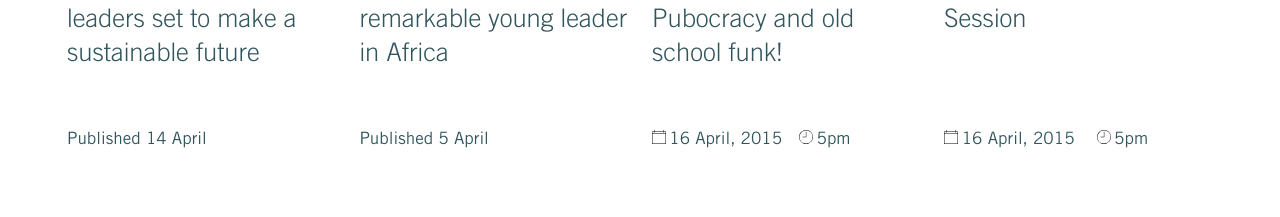
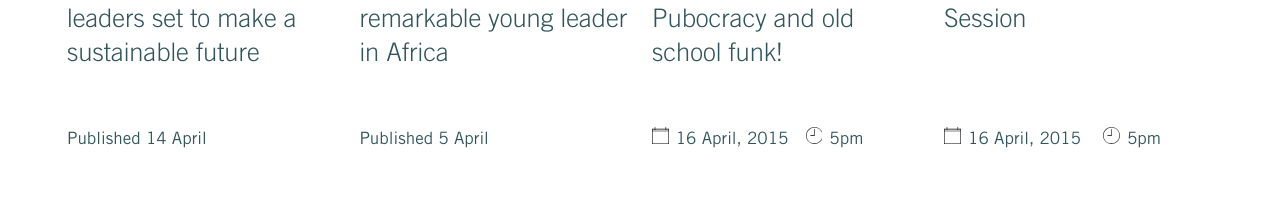
Before and after one commit to ashok-softscripts/csl-html, a website: page index.html in a window 1280 px wide. Shown: the part 2364-2581 px from the top of the page. Drawn offline with Linux system fonts and the light colour scheme; files whose address does not match are found by name.

Commit message:
Updatead img alt attr and date/time icon position

```diff
--- a/app/scss/modules/_icons.scss
+++ b/app/scss/modules/_icons.scss
@@ -2,15 +2,15 @@
     &_date {
         @include svg-frame(16, 16);
         display: inline-block;
-        margin-right: 0.2em;
-        width: 14/17 * 1em;
+        margin-right: 0.4em;
+        width: 16/16 * 1em;
     }
 	&_time {
         @include svg-frame(16, 16);
         display: inline-block;
-        margin-right: 0.2em;
+        margin-right: 0.4em;
 		margin-left: 1em;
-        width: 14/17 * 1em;
+        width: 16/16 * 1em;
     }
     &_back {
         @include svg-frame(12, 14);
--- a/index.html
+++ b/index.html
@@ -154,14 +154,14 @@
 						<a href="#" class="news__cover filter-sepia"><img src="images/event1.jpg" alt="Event 1" /></a>
 						<h3>Event</h3>
 						<div class="news__excerpt"><p>Sydney Alumni Pubocracy and old school funk!</p></div>
-						<div class="news__publish"><span class="icon_date svg-frame"><img src="images/icons/icon-date.svg" class="inject-me" /></span>16 April, 2015<span class="icon_time svg-frame"><img src="images/icons/icon-time.svg" class="inject-me" /></span>5pm</div>
+						<div class="news__publish"><span class="icon_date svg-frame"><img src="images/icons/icon-date.svg" class="inject-me" alt="16 April, 2015" /></span>16 April, 2015<span class="icon_time svg-frame"><img src="images/icons/icon-time.svg" class="inject-me" alt="5pm" /></span>5pm</div>
 					</div>
 					<div class="news__item">
 						<a href="#" class="news__cover filter-sepia"><img src="images/event2.jpg" alt="Event 2" /></a>
 						<h3>Event</h3>
 						<div class="news__excerpt"><p>Fellowship information Session</p></div>
 						<div class="news__publish">
-							<span class="icon_date svg-frame"><img src="images/icons/icon-date.svg" class="inject-me" /></span>16 April, 2015 <span class="icon_time svg-frame"><img src="images/icons/icon-time.svg" class="inject-me" /></span>5pm</div>
+							<span class="icon_date svg-frame"><img src="images/icons/icon-date.svg" alt="16 April, 2015" class="inject-me" /></span>16 April, 2015 <span class="icon_time svg-frame"><img src="images/icons/icon-time.svg" class="inject-me" alt="5pm" /></span>5pm</div>
 					</div>
 				</div>
 			</section>
```
Also changed, not shown: styles/screen.css.
